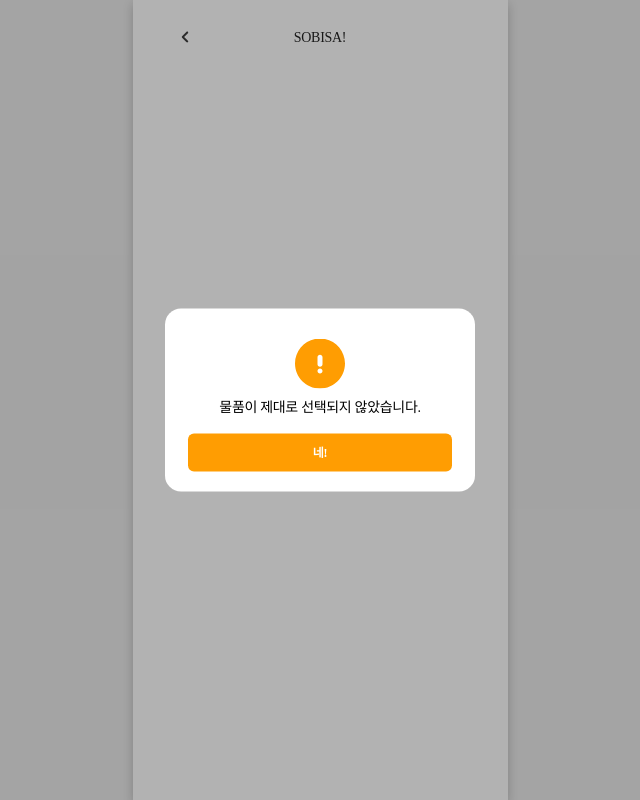
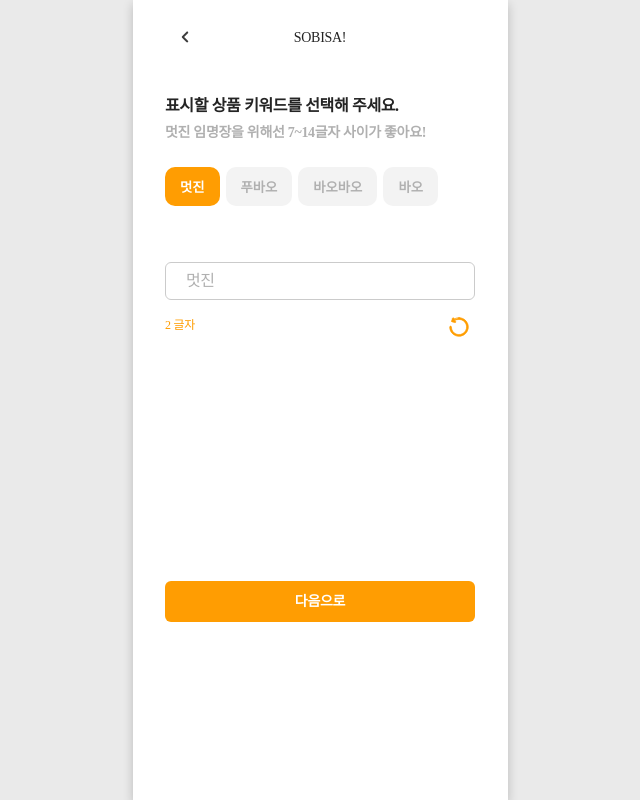
Before and after one commit to SobiSa-Expense-Hunter/SobiSa, a Next.js app: page /keyword in a window 1280 px wide. Shown: the whole page, without its empty margins (320-960 px from the left). Built offline with nearby package versions, Linux system fonts and the light colour scheme; a web font is replaced by a local one.

Commit message:
[#91] fix: /keyword 중복된 키워드와 Brackets 제거 정규식 추가
중복 키워드, 중복 공백, Brackets 제거 구현
해당 조건을 모두 만족하는 제품이름을 찾기가 어려워,
개발 환경시 활성화되는 .env.development를 추가하여 개발 진행

```diff
--- a/src/pages/keyword/index.tsx
+++ b/src/pages/keyword/index.tsx
@@ -7,12 +7,17 @@ import Keyword from '@/components/keyword';
 const NoticeModal = dynamic(() => import('@/components/modal/NoticeModal'), { ssr: false });
 
 const KeywordPage = () => {
+  let devTitle = '';
+  if (process.env.NEXT_PUBLIC_ENV_TEST === 'DEV_ENV')
+    devTitle = '[멋진 푸바오] 푸바오 푸바오  바오바오 바오';
+
   const { product } = useSearchStore();
-  const allKeyword = product?.initTitle?.trim().split(' ') || '';
+
+  const allKeyword = Array.from(new Set(cleanTitle(product?.initTitle || devTitle)));
 
   const router = useRouter();
 
-  if (allKeyword === undefined || allKeyword === '') {
+  if (allKeyword === undefined || allKeyword[0] === '') {
     return (
       <NoticeModal
         onClose={() => router.replace('/list')}
@@ -25,3 +30,14 @@ const KeywordPage = () => {
 };
 
 export default KeywordPage;
+
+function cleanTitle(uncleanTitle: string) {
+  const selectBrackets = /\s+|\[|\]/g;
+  const selectMultipleSpaces = /\s+/g;
+
+  return uncleanTitle
+    .replace(selectBrackets, ' ')
+    .replace(selectMultipleSpaces, ' ')
+    .trim()
+    .split(' ');
+}
```
Also changed, not shown: 1 other file (tests, documents, lock files or other folders).
